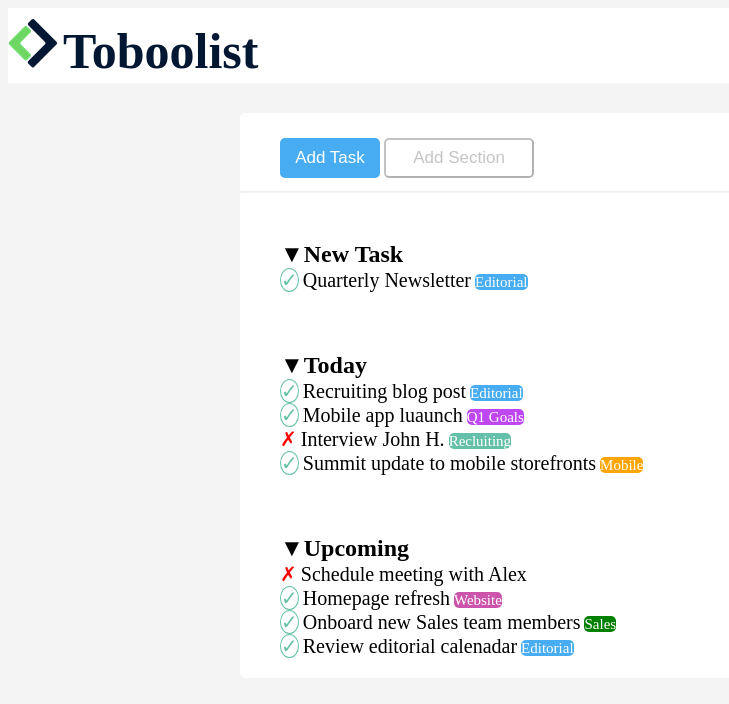
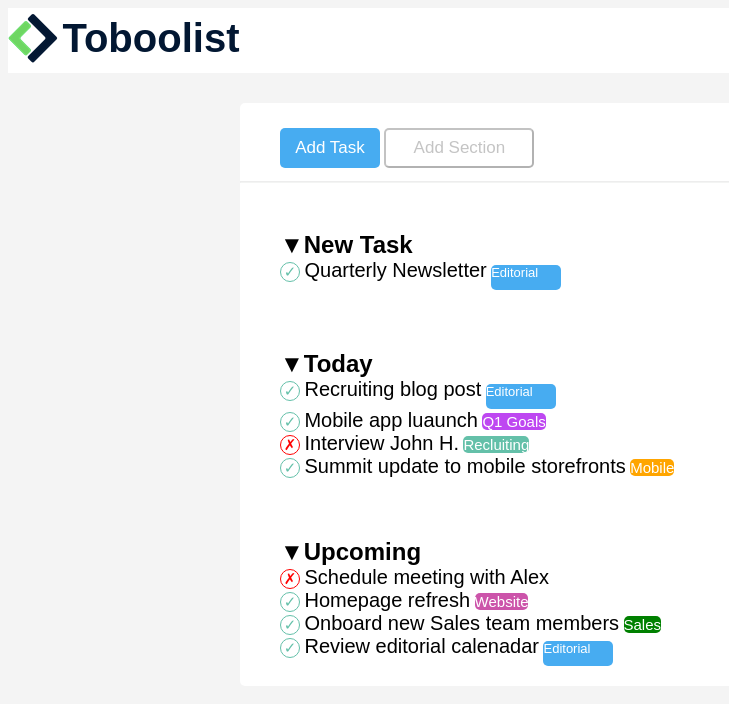
Before and after one commit to WragnarokA/html-css-toboolist, a plain HTML site: page index.html in a window 1280 px wide. Shown: the whole page, without its empty margins (0-729 px from the left). Drawn offline with Linux system fonts and the light colour scheme.

Commit message:
modifica in classe

```diff
--- a/css/toboolist.css
+++ b/css/toboolist.css
@@ -1,5 +1,7 @@
 *{
     box-sizing: border-box;
+    font-family: Arial, Helvetica, sans-serif;
+
 }
 
 /* logo  */
@@ -9,18 +11,33 @@ background-color: rgba(114, 118, 114, 0.073);
 
 .logo{
     width: 100%;
-    height: 75px;
+    height: 65px;
     background-color:white;
-    display:block;
-    padding-top: 10px;
+    padding-top: 5px;
+
+
+}
+
+
+.titoloimg{
+    vertical-align: middle;
+
 }
 
 
 .titolo{
     color: rgb(2,23,50);
-    padding-bottom: 10%;
-    font-size: 50px;
+    vertical-align: middle;
+    font-size: 40px;
+
+
+
 }
+
+
+
+
+
 
 
 /* container  */
@@ -57,7 +74,7 @@ section{
     background-color: #47ACF1;
     width: 100px;
     height: 40px;
-
+    cursor: pointer;
 }
 
 .add2{
@@ -68,6 +85,7 @@ section{
     background-color: white;
     width: 150px;
     height: 40px;
+    cursor: pointer;
 }
 hr{
     border-color:  rgba(114, 118, 114, 0.073);
@@ -80,17 +98,35 @@ hr{
 /* primo paragrafo */
 
 .check{
+    width: 20px;
+    height: 20px;
+    display: inline-block;
     border: solid 1px #64C0A9;
     border-radius: 50%;
+    text-align: center;
+    font-size: 15px;
+}
+
+.x{
+    width: 20px;
+    height: 20px;
+    display: inline-block;
+    border: solid 1px red;
+    border-radius: 50%;
+    text-align: center;
+    font-size: 15px;
 }
 
 .editorial{
+    display: inline-block;
     border-radius: 5px;
     color: white;
-    font-size: 15px;
+    font-size: 13px;
     background-color: #47ACF1;
-    width: 50%;
-    height: 40px;
+    width: 70px;
+    height: 25px;
+
+
 }
 .q1{
     border-radius: 5px;
--- a/index.html
+++ b/index.html
@@ -14,7 +14,8 @@
     <!-- logo -->
     <header>
         <div class="logo">
-            <span><img class="titoloimg" src="./img/Logo.png" alt=""> <strong class="titolo">Toboolist</strong> </span>
+            <img class="titoloimg" src="./img/Logo.png" alt="">
+            <strong class="titolo">Toboolist</strong>
         </div>
     </header>
 
@@ -71,8 +72,6 @@
 
 
 
-
-
         <!-- terzo paragrafo -->
         <section>
             <h2 style="margin-bottom: 0%;">▼Upcoming</h2>
@@ -107,5 +106,7 @@
 
     </footer>
 
+
+
 </body>
 </html>
```
